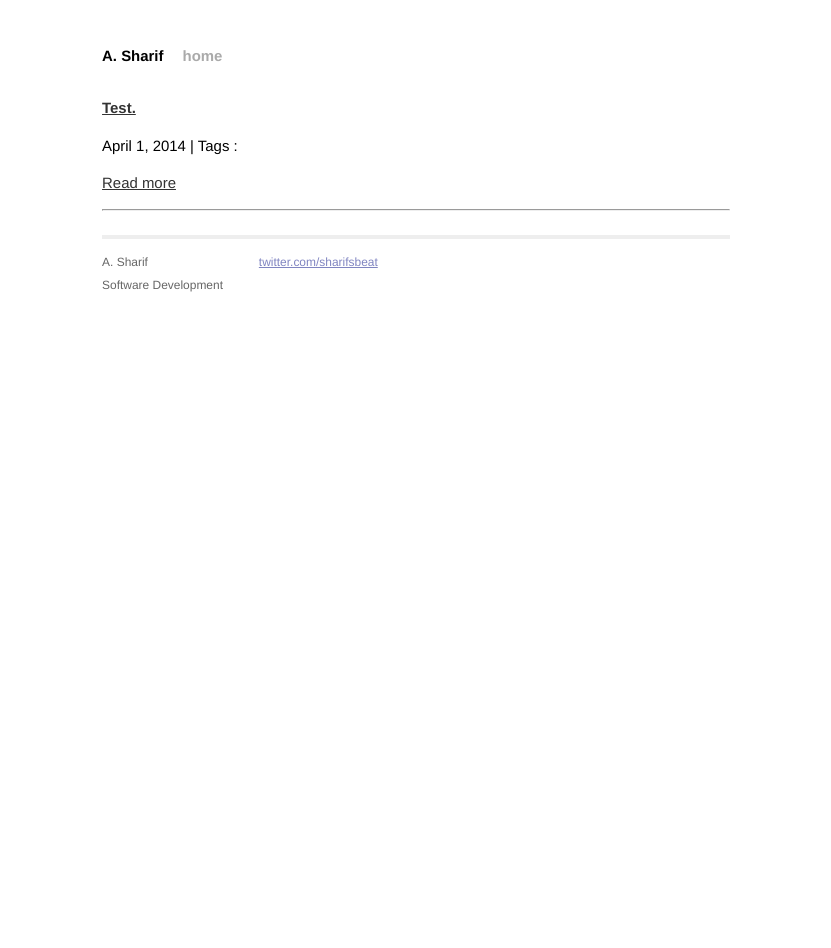
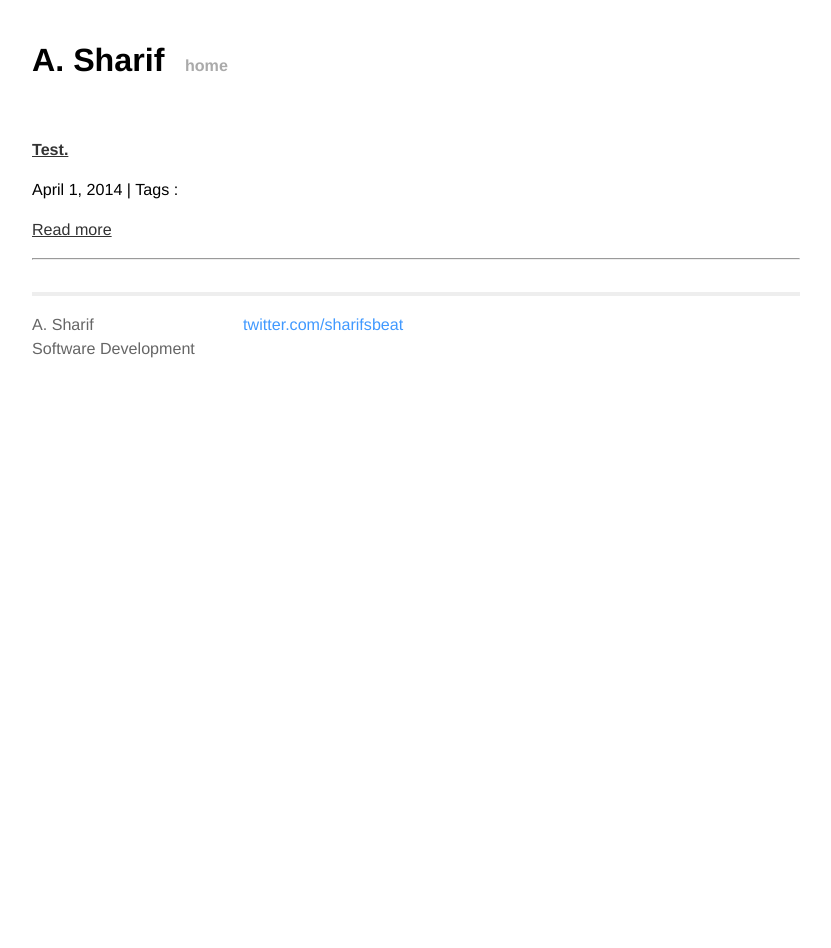
Before and after one commit to busypeoples/busypeoples.github.io, a Jekyll site: the page built from index.html, in a window 1280 px wide. Shown: the whole page, without its empty margins (224-1055 px from the left). Built offline with Jekyll 4.4.1, drawn with Linux system fonts in a browser that asks for light colours; Markdown is read by kramdown in place of the engine named in the settings.

Commit message:
Update main.css

```diff
--- a/css/main.css
+++ b/css/main.css
@@ -14,12 +14,19 @@ html, body { height: 100%; }
 
 body {
   background-color: #FFF;
-  font: 13.34px Helvetica, Arial, sans-serif;
-  font-size: small;
+  font: 14px Helvetica, Arial, sans-serif;
   text-align: center;
 }
 
-h1, h2, h3, h4, h5, h6 {
+h1 {
+  font-size: 140%:
+}
+
+h2 {
+  font-size: 120%;
+}
+
+h3, h4, h5, h6 {
   font-size: 100%; }
 
 h1 { margin-bottom: 1em; }
@@ -46,7 +53,7 @@ a:visited { color: #888; }
 .posts span {
   color: #aaa;
   font-family: Monaco, "Courier New", monospace;
-  font-size: 80%;
+  font-size: 100%;
 }
 
 /*****************************************************************************/
@@ -58,7 +65,8 @@ a:visited { color: #888; }
 .site {
   font-size: 115%;
   text-align: justify;
-  width: 42em;
+  width: 60%;
+  min-width: 42em;
   margin: 3em auto 2em;
   line-height: 1.5em;
 }
@@ -95,7 +103,7 @@ a:visited { color: #888; }
 }
 
 .footer {
-  font-size: 80%;
+  font-size: 100%;
   color: #666;
   border-top: 4px solid #eee;
   margin-top: 2em;
@@ -108,7 +116,12 @@ a:visited { color: #888; }
 }
 
 .footer .contact a {
-  color: #8085C1;
+  color: #4099ff;
+  text-decoration: none;
+}
+
+.footer .contact a:hover {
+  text-decoration: underline;
 }
 
 .footer .rss {
```
